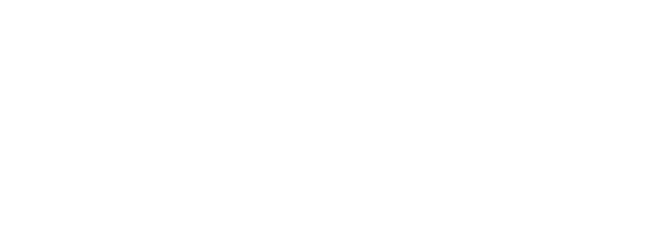
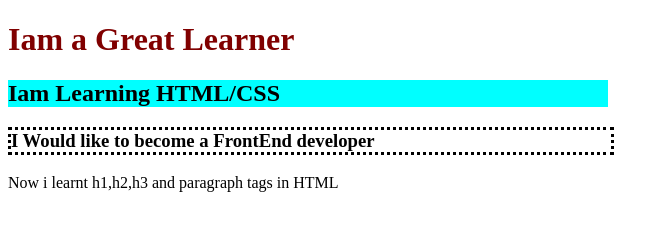
Before and after one commit to 4026-kathija/Amazon, a plain HTML site: page challenge1/Task/index.html in a window 1280 px wide. Shown: the whole page, without its empty margins (0-669 px from the left). Drawn offline with Linux system fonts and the light colour scheme.

Commit message:
third commit

```diff
--- a/challenge1/Task/index.html
+++ b/challenge1/Task/index.html
@@ -3,9 +3,12 @@
 <head>
     <meta charset="UTF-8">
     <meta name="viewport" content="width=device-width, initial-scale=1.0">
-    <title></title>
+
 </head>
 <body>
-
+    <h1 style =  "color:maroon;">Iam a Great Learner</h1>
+            <h2 style="color: black; background-color: aqua; width: 600px;"><span> Iam Learning HTML/CSS</span></h2>
+           <h3 style="color :black; border: dotted; width: 600px;"><span>I Would like to become a FrontEnd developer</span></h3>
+        Now i learnt h1,h2,h3 and paragraph tags in HTML
 </body>
 </html>
```
